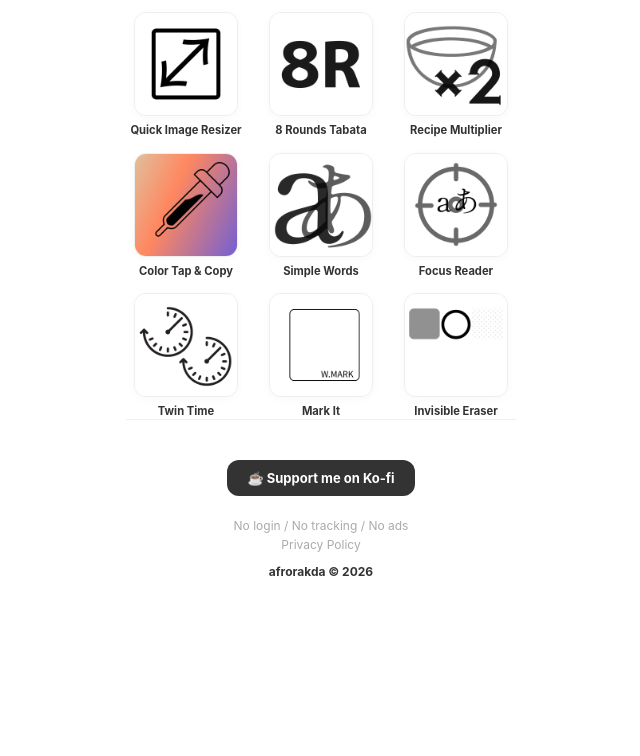
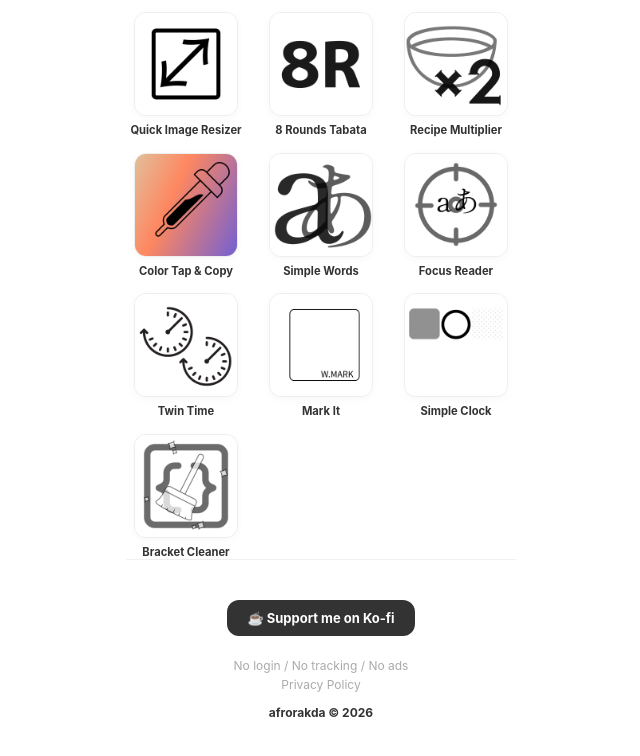
Before and after one commit to afrorakda/afrorakda.github.io, a plain HTML site: page index.html in a window 1280 px wide. Shown: the part 1680-2436 px from the top of the page, without its empty margins (319-959 px from the left). Before the commit the page ends 2311 px from the top, so only its background shows below. Drawn offline with Linux system fonts and the light colour scheme.

Commit message:
Update progress badge and add new tool links

```diff
--- a/index.html
+++ b/index.html
@@ -48,7 +48,7 @@
     <header>
         <div class="title-row">
             <h1>afrorakda Hub</h1>
-            <span class="progress-badge">42 / 100</span>
+            <span class="progress-badge">43 / 100</span>
         </div>
         <p class="subtitle">Building 100 minimalist tools for your daily life.</p>
     </header>
@@ -218,9 +218,13 @@
             <div class="icon-box"><img src="image_41.png" alt="Mark It"></div>
             <span class="tool-name">Mark It</span>
         </a>
-        <a href="https://afrorakda.github.io/invisible-char-remover/" class="tool-link">
-            <div class="icon-box"><img src="image_42.png" alt="Invisible Eraser"></div>
-            <span class="tool-name">Invisible Eraser</span>
+        <a href="https://afrorakda.github.io/simple-clock/" class="tool-link">
+            <div class="icon-box"><img src="image_42.png" alt="Simple Clock"></div>
+            <span class="tool-name">Simple Clock</span>
+        </a>
+        <a href="https://afrorakda.github.io/bracket-cleaner/" class="tool-link">
+            <div class="icon-box"><img src="image_43.png" alt="Bracket Cleaner"></div>
+            <span class="tool-name">Bracket Cleaner</span>
         </a>
     </div>
 
```
